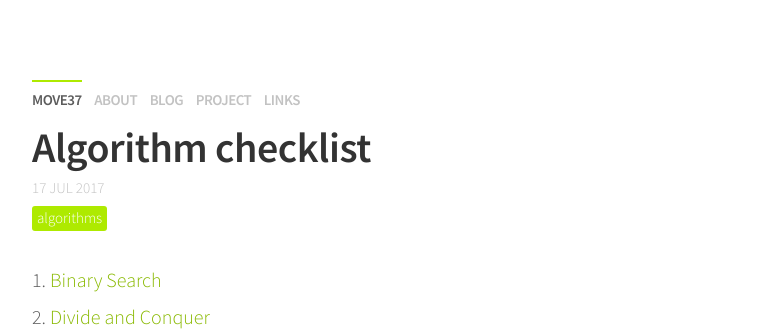
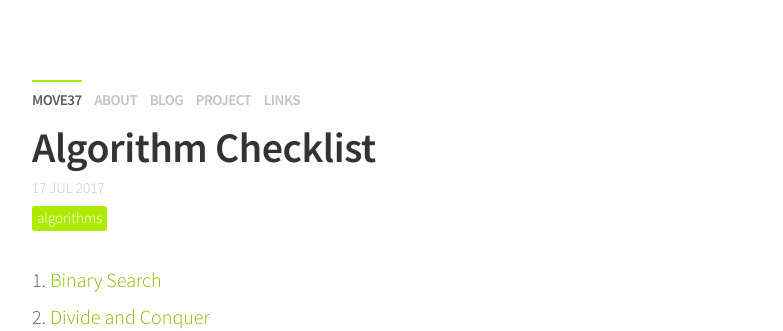
Before and after one commit to n33t1/n33t1.github.io, a Jekyll site: the page built from _posts/2017-07-16-algrorithm-checklist.md, in a window 1280 px wide. Shown: the top 331 px of the page, without its empty margins (248-1031 px from the left). Built offline with Jekyll 4.4.1, drawn with Linux system fonts in a browser that asks for light colours; nearby versions of some CDN libraries; comment, search, counter and statistics services are not loaded.

```diff
--- a/_posts/2017-07-16-algrorithm-checklist.md
+++ b/_posts/2017-07-16-algrorithm-checklist.md
@@ -1,6 +1,6 @@
 ---
 layout: post
-title: "Algorithm checklist"
+title: "Algorithm Checklist"
 description: "More to be added"
 date: 2017-07-17
 tags: [algorithms]
```
